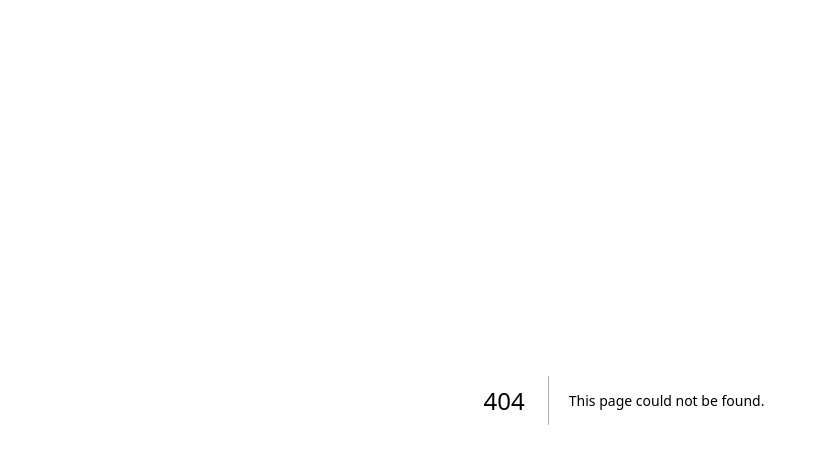
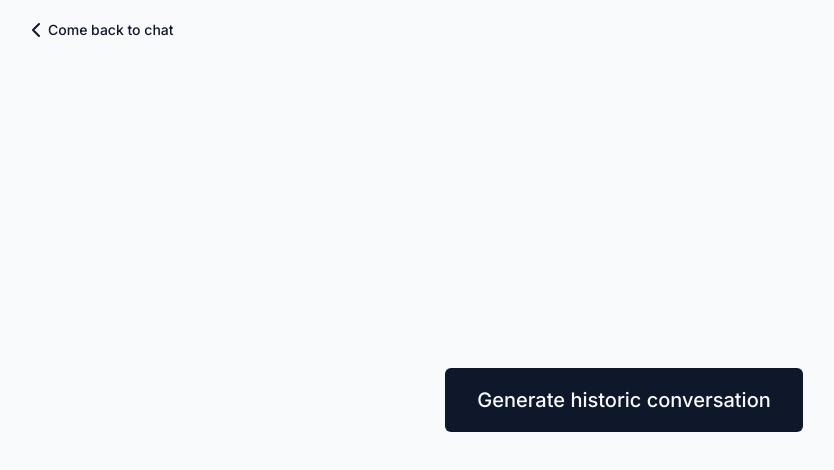
Before and after one commit to jmlinger/lexart_labs_challenge, a Next.js app in the folder web/: page /historic in a window 1280 px wide. Before the commit this address had no page. Shown: the top 470 px of the page, without its empty margins (16-850 px from the left). Built offline with nearby package versions, Linux system fonts and the light colour scheme.

Commit message:
feat: it creates historic page.

```diff
--- /dev/null
+++ b/web/src/app/historic/page.tsx
@@ -0,0 +1,38 @@
+'use client'
+
+import { Button } from "@/components/ui/button";
+import { api } from "@/lib/api";
+import { ChevronLeft } from "lucide-react";
+import { useRouter } from "next/navigation";
+import { useState } from "react";
+
+interface Ifile {
+  name: string
+  url: string
+}
+
+export default function Historic() {
+  const [file, setFile] = useState<Ifile>()
+  const router = useRouter()
+
+  async function handleSubmit (e: any) {
+    e.preventDefault()
+
+    const fileResponse = await api.get('/conversation')
+    setFile(fileResponse.data)
+  }
+
+  return (
+    <div className="flex min-h-screen bg-slate-50 items-center justify-center ">
+      <Button size='lg' variant="link" className='absolute top-2 left-2' type="button" onClick={() => router.push('/')}>
+      <ChevronLeft />
+        Come back to chat
+      </Button>
+
+      <form className="flex flex-col gap-2" onSubmit={handleSubmit}>
+          <Button size='lg' className='text-xl h-16' type="submit">Generate historic conversation</Button>
+          <a className={`${file ? 'block' : 'hidden'} inline-flex bg-slate-400 h-10 hover:bg-slate-300 text-xl items-center justify-center rounded-md font-medium ring-offset-background transition-colors`} href={file?.url} download={file?.name}>Download</a>
+      </form>
+    </div>
+  )
+}
```
